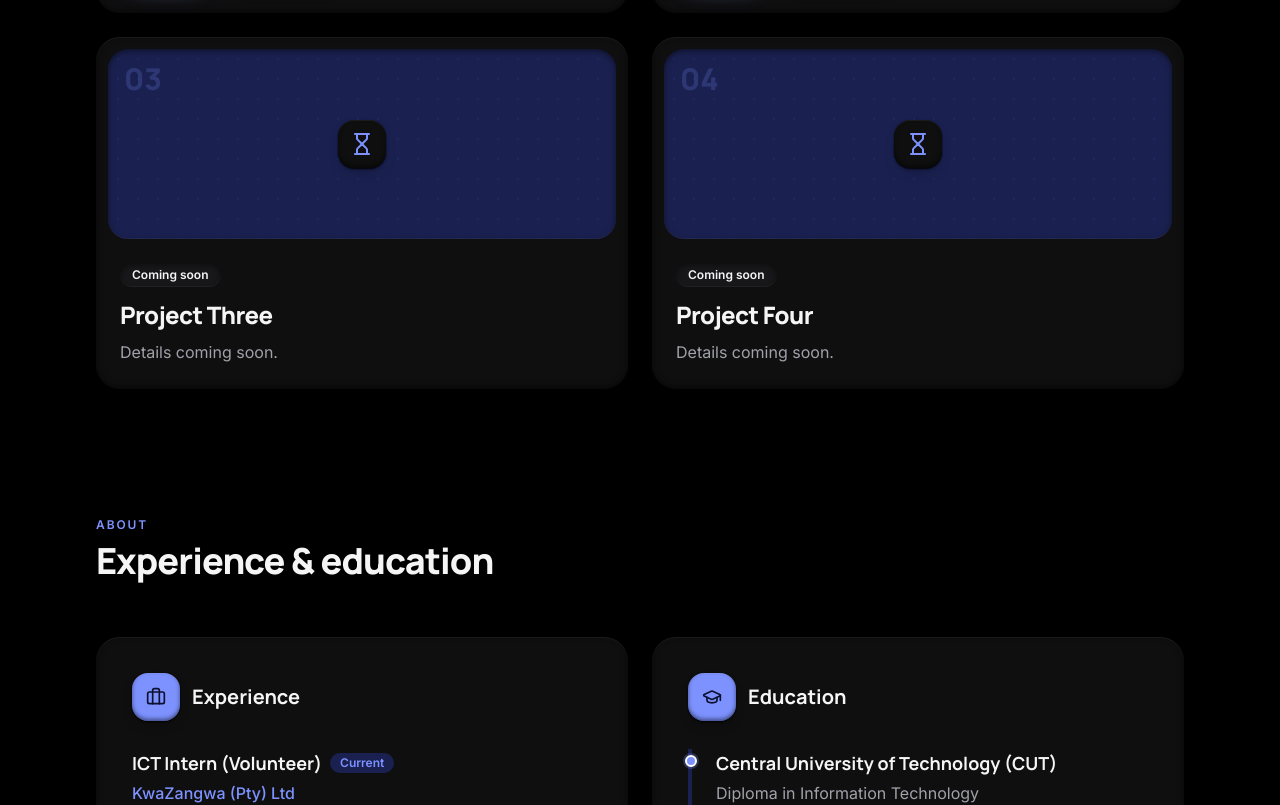
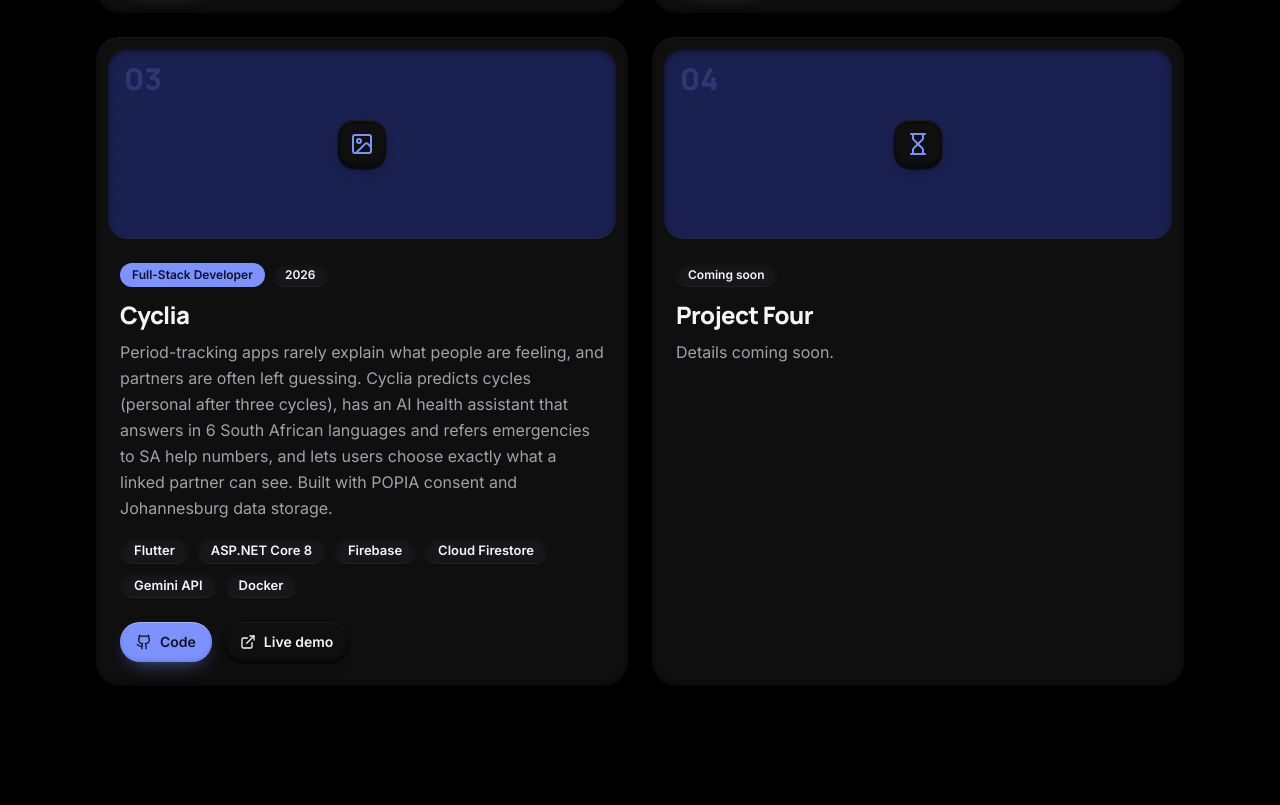
Before and after one commit to Lwazzy2018/Lwazzy2018.github.io, a React (Vite) app: page / in a window 1280 px wide. Shown: the part 1620-2425 px from the top of the page. Built offline with nearby package versions, Linux system fonts and the light colour scheme.

Commit message:
Update content.ts

```diff
--- a/src/data/content.ts
+++ b/src/data/content.ts
@@ -86,11 +86,19 @@ export const projects: Project[] = [
   },
 
   {
-    id: 'project-3',
-    name: 'Project Three',
-    short: 'Coming soon',
-    problem: 'Details coming soon.',
-    comingSoon: true,
+    id: 'cyclia',
+    name: 'Cyclia',
+    short: 'AI menstrual health app',
+    problem:
+      'Period-tracking apps rarely explain what people are feeling, and partners are often left guessing. Cyclia predicts cycles (personal after three cycles), has an AI health assistant that answers in 6 South African languages and refers emergencies to SA help numbers, and lets users choose exactly what a linked partner can see. Built with POPIA consent and Johannesburg data storage.',
+    role: 'Full-Stack Developer',
+    year: '2026',
+    // image: asset('img/cyclia.png'), // add a screenshot to public/img/cyclia.png, then remove the // at the start of this line
+    tech: ['Flutter', 'ASP.NET Core 8', 'Firebase', 'Cloud Firestore', 'Gemini API', 'Docker'],
+    links: {
+      github: 'https://github.com/Lwazzy2018/cyclia',
+      live: 'https://cyclia-ottp.onrender.com',
+    },
   },
   {
     id: 'project-4',
@@ -122,15 +130,30 @@ export const education = [
 ]
 
 export const skills = [
+  // Mobile & web
   'Flutter',
   'Dart',
+  'React',
+  'TypeScript',
+  'Tailwind CSS',
+  // Back end
   'C#',
   'ASP.NET Core',
+  'REST APIs',
   'Entity Framework Core',
+  'Authentication (JWT)',
+  // Data & cloud
+  'Firebase (Auth & Firestore)',
   'Supabase',
   'PostgreSQL',
   'SQL Server',
-  'Git',
+  'Docker',
+  'Render (cloud hosting)',
+  // AI
+  'AI integration (Gemini / OpenAI APIs)',
+  // Ways of working
+  'Git & GitHub',
+  'Automated testing',
   'Hardware Repair',
 ]
 
```
